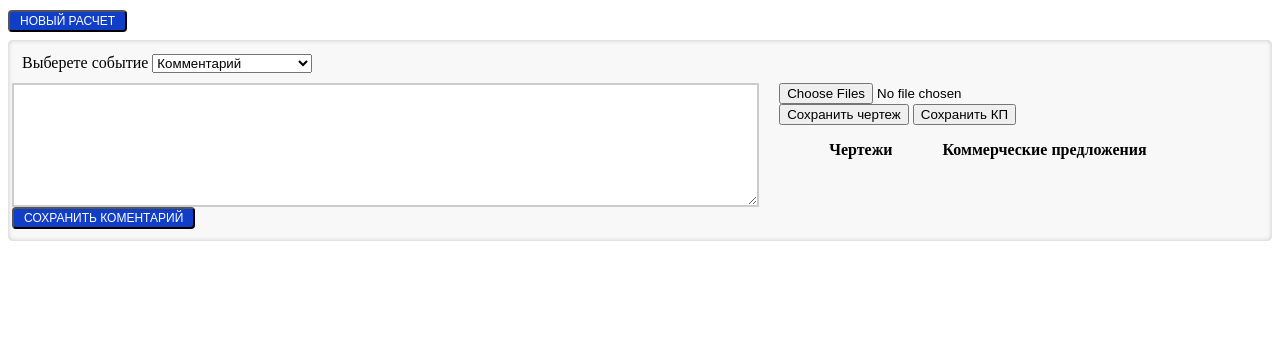
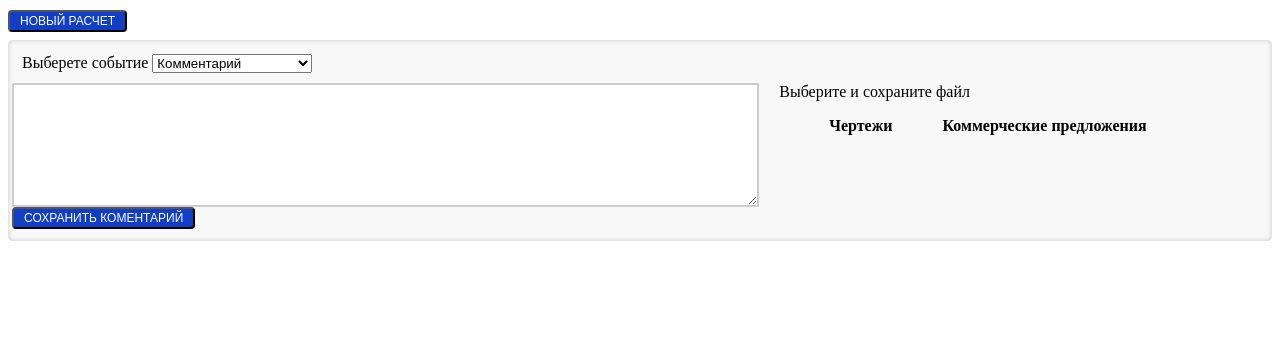
Before and after one commit to Anfibik/SalesHeloer, a Flask app: template templates/lead.html in a window 1280 px wide. Shown: the part 112-470 px from the top of the page. Run offline with Flask 3, Linux system fonts and the light colour scheme; the template is opened without the code that fills it, so the values that code supplies are empty.

Commit message:
Рабочая альфа. Работает вычисление БВЗ

```diff
--- a/Utils/Calculate_BVZ.py
+++ b/Utils/Calculate_BVZ.py
@@ -175,6 +175,10 @@ def calculate_BVZ(dbase, request_form, menu, current_user):
             warehouse_ID = dbase.get_last_record('warehouse')['id']
             if dbase.get_amount_records('my_warehouse', 'id', warehouse_ID):
                 dbase.update_record('my_warehouse', 'id', warehouse_ID, last_data)
+                try:
+                    dbase.update_record('archive_calculating', 'id', warehouse_ID, last_data)
+                except:
+                    dbase.save_warehouse('archive_calculating')
             else:
                 dbase.save_warehouse('my_warehouse')
                 dbase.save_warehouse('archive_calculating')
--- a/templates/lead.html
+++ b/templates/lead.html
@@ -71,16 +71,9 @@
 
             <!----Блок сохранения и загрузки файлов-------->
             <div class="load-save-file">
-                <!----Сохранение чертежа-------->
                 <div class="save-file-layout">
-                    <input type="file" name="file" accept=".jpg, .png, .pdf, .dwg" multiple>
-
-                </div>
-                <!----Сохранение коммерческого-------->
-                <div class="save-file-offer">
-                    <!--<input type="file" name="file-offer" accept=".jpg, .png, .pdf, .dwg" multiple>-->
-                    <input type="submit" value="Сохранить чертеж" name="button-upload-layout">
-                    <input type="submit" value="Сохранить КП" name="button-upload-offer">
+                    <label for="file-input" class="file-label">Выберите и сохраните файл</label>
+                    <input type="file" id="file-input" name="file" accept=".jpg, .png, .pdf, .dwg" style="display: none;">
                 </div>
 
                 <div class="load-layout-offer">
--- a/templates/pricing.html
+++ b/templates/pricing.html
@@ -16,7 +16,7 @@
       <div> <!---Выбор продукта-->
         <label for="product">Продукт</label>
         <select id="product" name="product" title="Выберете продукт, который требуется расчиать" required>
-          <option value="">-- Выберите продукт --</option>
+
           {% for p in choose_product %}
           <option value="{{p.product}}"> {{ p.name }}</option>
           {% endfor %}
--- a/templates/warehouse.html
+++ b/templates/warehouse.html
@@ -16,13 +16,12 @@
     </div>
 
     <div class="temperature-radio">Поставщик материалов стен:
-      <label> <input type="radio" name="temperature" value="Теплый" required> Протан </label>
-      <label> <input type="radio" name="temperature" value="Холодный" required> Украина </label>
+      <label> <input type="radio" name="wall" value="Protan" required> Protan Elmark </label>
+      <label> <input type="radio" name="wall" value="Ukraine" required> Украина </label>
     </div>
 
     <div class="temperature-radio">Отметте наличие дополнительных опций:
       <ul>
-        <li><input type="checkbox" name="option" value="option1"><label for="option1">Пол</label></li>
         <li><input type="checkbox" name="option" value="option2"><label for="option2">Освещение</label></li>
         <li><input type="checkbox" name="option" value="option3"><label for="option3">Стеллажи</label></li>
         <li><input type="checkbox" name="option" value="option4"><label for="option4">Option4</label></li>
```
Also changed, not shown: SH_site.db.
